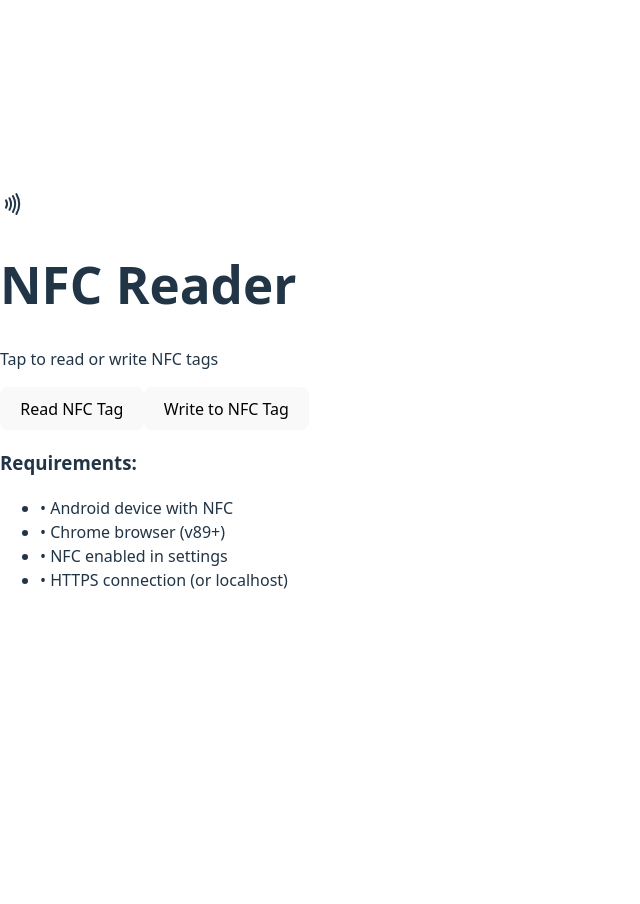
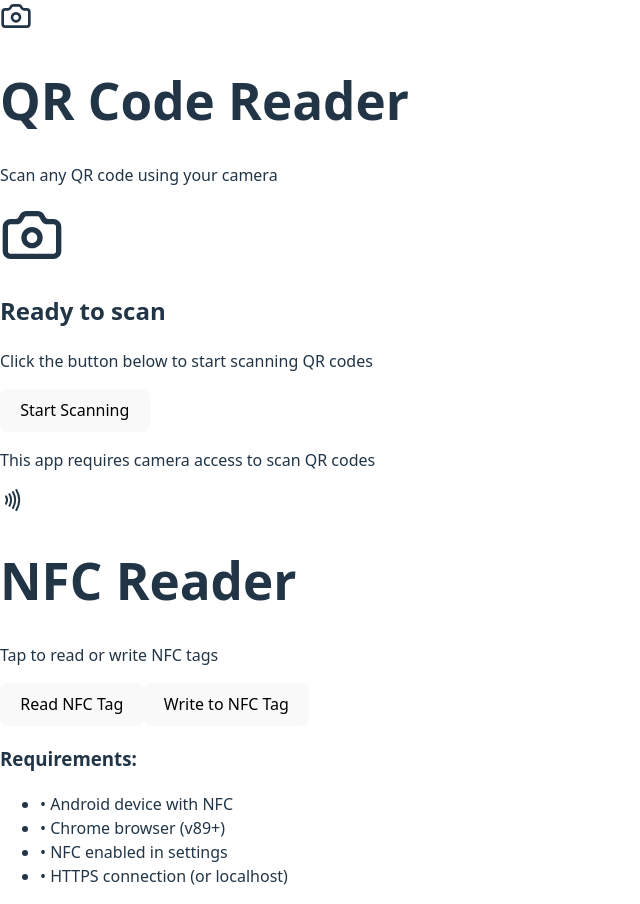
Before and after one commit to Matenetproject/matenet-frontend, a React (Vite) app: page / in a window 1280 px wide. Shown: the whole page, without its empty margins (0-640 px from the left). Before the commit the page ends 800 px from the top, so only its background shows below. Built offline with nearby package versions, Linux system fonts and the light colour scheme.

Commit message:
feat: add QR code scanner

```diff
--- a/package.json
+++ b/package.json
@@ -10,6 +10,7 @@
     "preview": "vite preview"
   },
   "dependencies": {
+    "@yudiel/react-qr-scanner": "^2.4.0",
     "lucide-react": "^0.546.0",
     "react": "^19.1.1",
     "react-dom": "^19.1.1"
--- a/src/App.jsx
+++ b/src/App.jsx
@@ -1,5 +1,7 @@
 import { useState } from 'react';
 import { Nfc, AlertCircle, CheckCircle } from 'lucide-react';
+
+import QRCodeReader from './pages/QRCodeReader';
 
 export default function App() {
   const [status, setStatus] = useState('idle');
@@ -107,6 +109,7 @@ export default function App() {
 
   return (
     <div className="min-h-screen bg-gradient-to-br from-blue-50 to-indigo-100 p-4">
+      <QRCodeReader />
       <div className="max-w-md mx-auto mt-8">
         <div className="bg-white rounded-2xl shadow-xl p-6">
           <div className="flex items-center justify-center mb-6">
--- /dev/null
+++ b/src/pages/QRCodeReader.jsx
@@ -0,0 +1,162 @@
+import { useState } from 'react';
+import { Scanner } from '@yudiel/react-qr-scanner';
+import { Camera, X, Copy, CheckCircle } from 'lucide-react';
+
+export default function QRCodeReader() {
+  const [scanning, setScanning] = useState(false);
+  const [result, setResult] = useState('');
+  const [copied, setCopied] = useState(false);
+
+  const handleScan = (result) => {
+    if (result && result[0]) {
+      setResult(result[0].rawValue);
+      setScanning(false);
+    }
+  };
+
+  const handleError = (error) => {
+    console.error(error);
+  };
+
+  const handleStartScan = () => {
+    setResult('');
+    setCopied(false);
+    setScanning(true);
+  };
+
+  const handleStopScan = () => {
+    setScanning(false);
+  };
+
+  const copyToClipboard = async () => {
+    try {
+      await navigator.clipboard.writeText(result);
+      setCopied(true);
+      setTimeout(() => setCopied(false), 2000);
+    } catch (err) {
+      console.error('Failed to copy:', err);
+    }
+  };
+
+  return (
+    <div className="min-h-screen bg-gradient-to-br from-blue-50 to-indigo-100 p-6">
+      <div className="max-w-2xl mx-auto">
+        <div className="bg-white rounded-2xl shadow-xl overflow-hidden">
+          <div className="bg-gradient-to-r from-blue-600 to-indigo-600 p-6 text-white">
+            <div className="flex items-center gap-3">
+              <Camera size={32} />
+              <h1 className="text-2xl font-bold">QR Code Reader</h1>
+            </div>
+            <p className="mt-2 opacity-90">Scan any QR code using your camera</p>
+          </div>
+
+          <div className="p-6">
+            {!scanning && !result && (
+              <div className="text-center py-12">
+                <div className="inline-block p-6 bg-blue-50 rounded-full mb-6">
+                  <Camera size={64} className="text-blue-600" />
+                </div>
+                <h2 className="text-xl font-semibold mb-4 text-gray-800">
+                  Ready to scan
+                </h2>
+                <p className="text-gray-600 mb-6">
+                  Click the button below to start scanning QR codes
+                </p>
+                <button
+                  onClick={handleStartScan}
+                  className="bg-blue-600 hover:bg-blue-700 text-white font-semibold px-8 py-3 rounded-lg transition-colors duration-200"
+                >
+                  Start Scanning
+                </button>
+              </div>
+            )}
+
+            {scanning && (
+              <div className="space-y-4">
+                <div className="relative bg-black rounded-lg overflow-hidden">
+                  <Scanner
+                    onScan={handleScan}
+                    onError={handleError}
+                    constraints={{
+                      facingMode: 'environment'
+                    }}
+                    styles={{
+                      container: {
+                        width: '100%',
+                        paddingTop: '75%',
+                        position: 'relative'
+                      },
+                      video: {
+                        position: 'absolute',
+                        top: 0,
+                        left: 0,
+                        width: '100%',
+                        height: '100%',
+                        objectFit: 'cover'
+                      }
+                    }}
+                  />
+                </div>
+
+                <button
+                  onClick={handleStopScan}
+                  className="w-full bg-red-600 hover:bg-red-700 text-white font-semibold px-6 py-3 rounded-lg transition-colors duration-200 flex items-center justify-center gap-2"
+                >
+                  <X size={20} />
+                  Stop Scanning
+                </button>
+
+                <p className="text-center text-sm text-gray-600">
+                  Position the QR code within the camera view
+                </p>
+              </div>
+            )}
+
+            {result && (
+              <div className="space-y-4">
+                <div className="bg-green-50 border-2 border-green-200 rounded-lg p-6">
+                  <div className="flex items-center gap-2 mb-3">
+                    <CheckCircle size={20} className="text-green-600" />
+                    <h3 className="font-semibold text-green-800">QR Code Detected!</h3>
+                  </div>
+                  <div className="bg-white rounded p-4 break-all text-gray-800 font-mono text-sm">
+                    {result}
+                  </div>
+                </div>
+
+                <div className="flex gap-3">
+                  <button
+                    onClick={copyToClipboard}
+                    className="flex-1 bg-gray-600 hover:bg-gray-700 text-white font-semibold px-6 py-3 rounded-lg transition-colors duration-200 flex items-center justify-center gap-2"
+                  >
+                    {copied ? (
+                      <>
+                        <CheckCircle size={20} />
+                        Copied!
+                      </>
+                    ) : (
+                      <>
+                        <Copy size={20} />
+                        Copy Result
+                      </>
+                    )}
+                  </button>
+                  <button
+                    onClick={handleStartScan}
+                    className="flex-1 bg-blue-600 hover:bg-blue-700 text-white font-semibold px-6 py-3 rounded-lg transition-colors duration-200"
+                  >
+                    Scan Again
+                  </button>
+                </div>
+              </div>
+            )}
+          </div>
+        </div>
+
+        <div className="mt-6 text-center text-sm text-gray-600">
+          <p>This app requires camera access to scan QR codes</p>
+        </div>
+      </div>
+    </div>
+  );
+}
```
Also changed, not shown: 1 other file (tests, documents, lock files or other folders).
